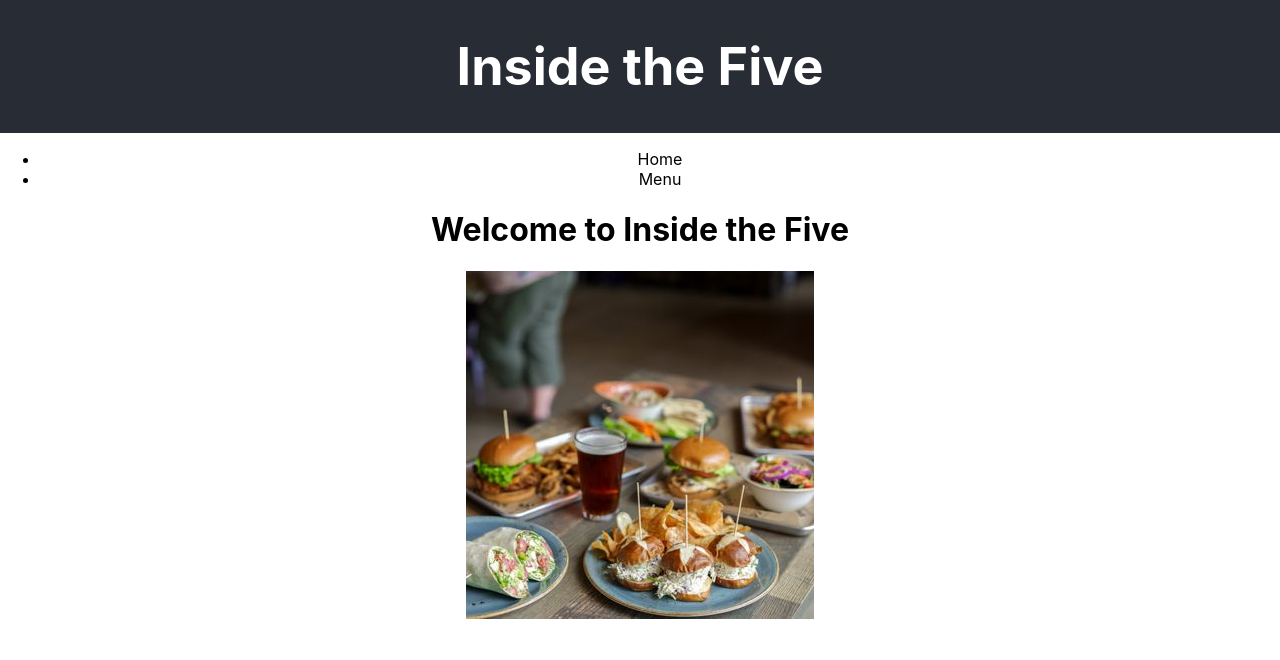
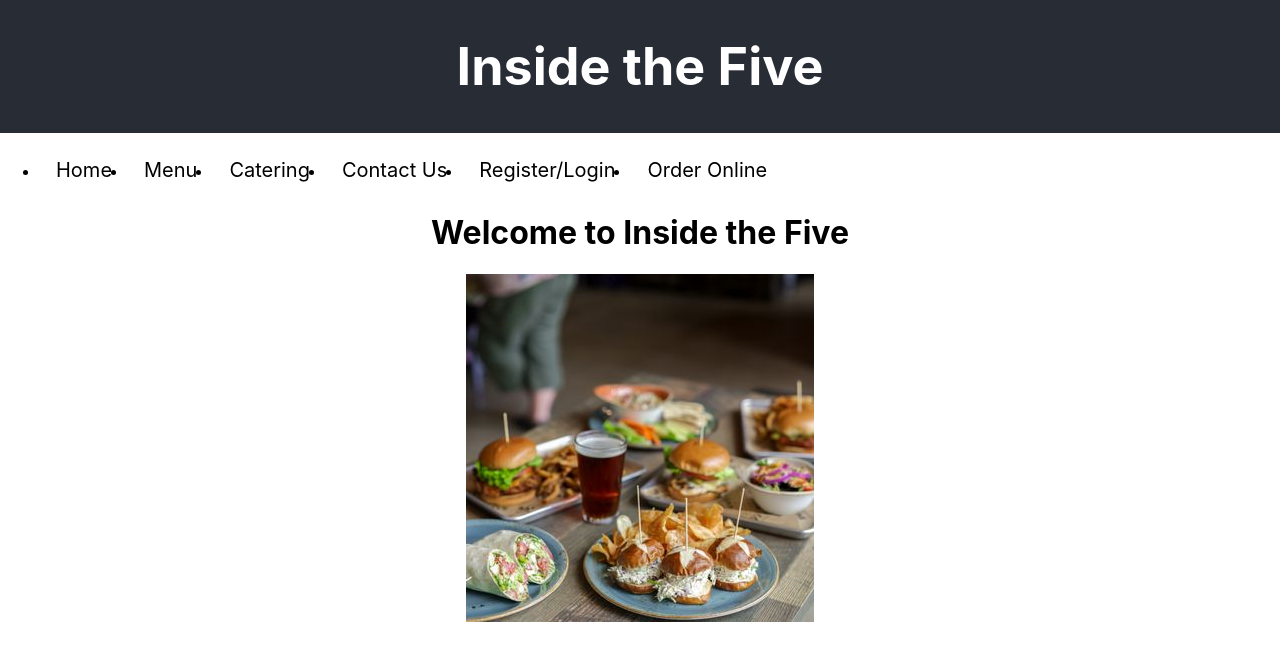
Before and after one commit to OliverQian7/Insidethe5, a React (Create React App) app in the folder client/: page / in a window 1280 px wide. Shown: the top 660 px of the page. Built offline with nearby package versions, Linux system fonts and the light colour scheme.

Commit message:
new tabs + navbar stuff

```diff
--- a/client/src/App.css
+++ b/client/src/App.css
@@ -10,16 +10,20 @@
   align-content: stretch;
 }
 
-#menu5 {
-  text-align:left;
+header {
+  position: sticky;
+  overflow: hidden;
+  text-decoration: none;
 }
-#menu10 {
-  text-align:center;
-  float: center;
-}
-#menu15 {
-  text-align:right;
-  float: right;
+
+header a {
+  color: black;
+  text-align: center;
+  padding: 10px;
+  font-size: 20px;
+  line-height: 15px;
+  border-radius: 15px;
+  text-decoration: none;
 }
 
 #menutable {
@@ -44,6 +48,18 @@
   color: white;
 }
 
+li {
+  float: left;
+}
+
+li a {
+  display: block;
+  color: black;
+  text-align: center;
+  padding: 14px 16px;
+  text-decoration: none;
+}
+
 .App-link {
   color: #61dafb;
 }
--- a/client/src/Components/Tabmanager.js
+++ b/client/src/Components/Tabmanager.js
@@ -1,6 +1,10 @@
 import React, { useState } from "react";
 import Home from "./Tabs/Home";
 import Menu from "./Tabs/Menu";
+import Catering from "./Tabs/Catering";
+import Contact from "./Tabs/Contact";
+import Login from "./Tabs/Login";
+import Order from "./Tabs/Order";
 
 
 function Tabmanager() {
@@ -12,12 +16,28 @@ function Tabmanager() {
     const handleMenu = () => {
         setActiveTab(<Menu />)
     }
+    const handleCatering = () => {
+        setActiveTab(<Catering />)
+    }
+    const handleContact = () => {
+        setActiveTab(<Contact />)
+    }
+    const handleLogin = () => {
+        setActiveTab(<Login />)
+    }
+    const handleOrder = () => {
+        setActiveTab(<Order />)
+    }
         return (
             <div>
                 <header>
                     <ul>
                         <li><a  onClick={handleHome}>Home</a></li>
                         <li><a  onClick={handleMenu}>Menu</a></li>
+                        <li><a  onClick={handleCatering}>Catering</a></li>
+                        <li><a  onClick={handleContact}>Contact Us</a></li>
+                        <li><a  onClick={handleLogin}>Register/Login</a></li>
+                        <li><a  onClick={handleOrder}>Order Online</a></li>
                     </ul>
                 </header>
                 <body>
--- /dev/null
+++ b/client/src/Components/Tabs/Catering.js
@@ -0,0 +1,11 @@
+import React from 'react'
+
+function Catering() {
+    return (
+        <div>
+
+        </div>
+    )
+}
+
+export default Catering
--- /dev/null
+++ b/client/src/Components/Tabs/Contact.js
@@ -0,0 +1,11 @@
+import React from 'react'
+
+function Contact() {
+    return (
+        <div>
+
+        </div>
+    )
+}
+
+export default Contact
--- /dev/null
+++ b/client/src/Components/Tabs/Login.js
@@ -0,0 +1,11 @@
+import React from 'react'
+
+function Login() {
+    return (
+        <div>
+
+        </div>
+    )
+}
+
+export default Login
--- /dev/null
+++ b/client/src/Components/Tabs/Order.js
@@ -0,0 +1,11 @@
+import React from 'react'
+
+function Order() {
+    return (
+        <div>
+
+        </div>
+    )
+}
+
+export default Order
```
